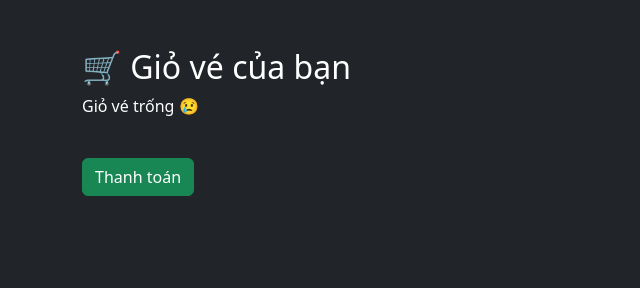
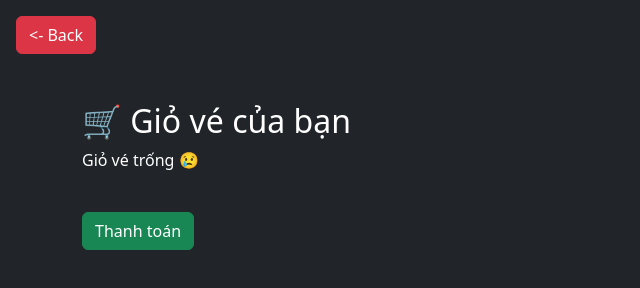
Before and after one commit to syhuyit/CineGo, a website: page pages/cart.html in a window 1280 px wide. Shown: the whole page, without its empty margins (0-640 px from the left). Drawn offline with nearby package versions, Linux system fonts and the light colour scheme.

Commit message:
add back button for cart and movie

```diff
--- a/pages/cart.html
+++ b/pages/cart.html
@@ -11,6 +11,7 @@
     <title>Document</title>
   </head>
   <body class="bg-dark">
+    <a href="./home.html" class="btn btn-danger ms-3 mt-3"><- Back</a>
     <div class="container mt-5 text-white">
       <h2>🛒 Giỏ vé của bạn</h2>
 
```
Also changed, not shown: pages/movie.html (+1 -0 lines).
